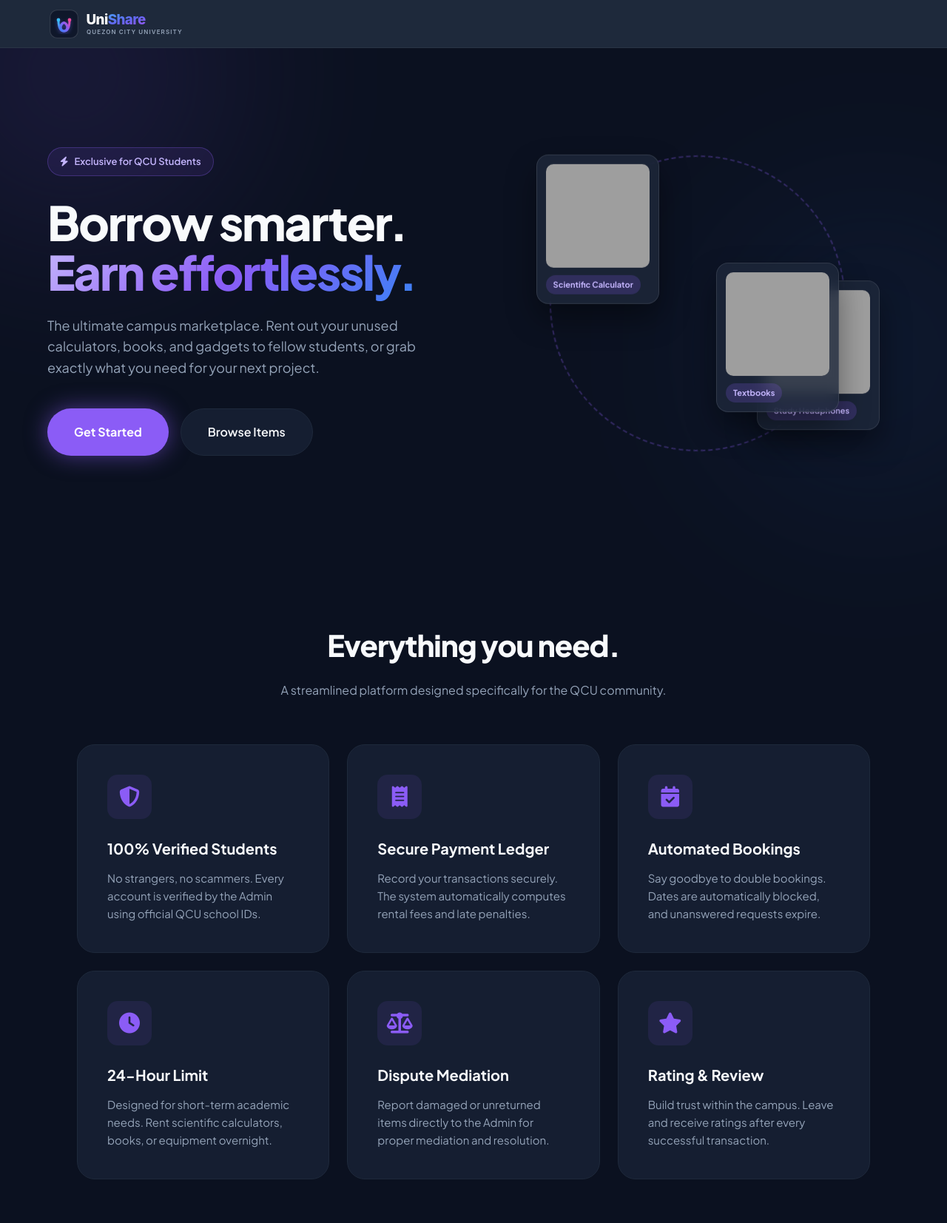
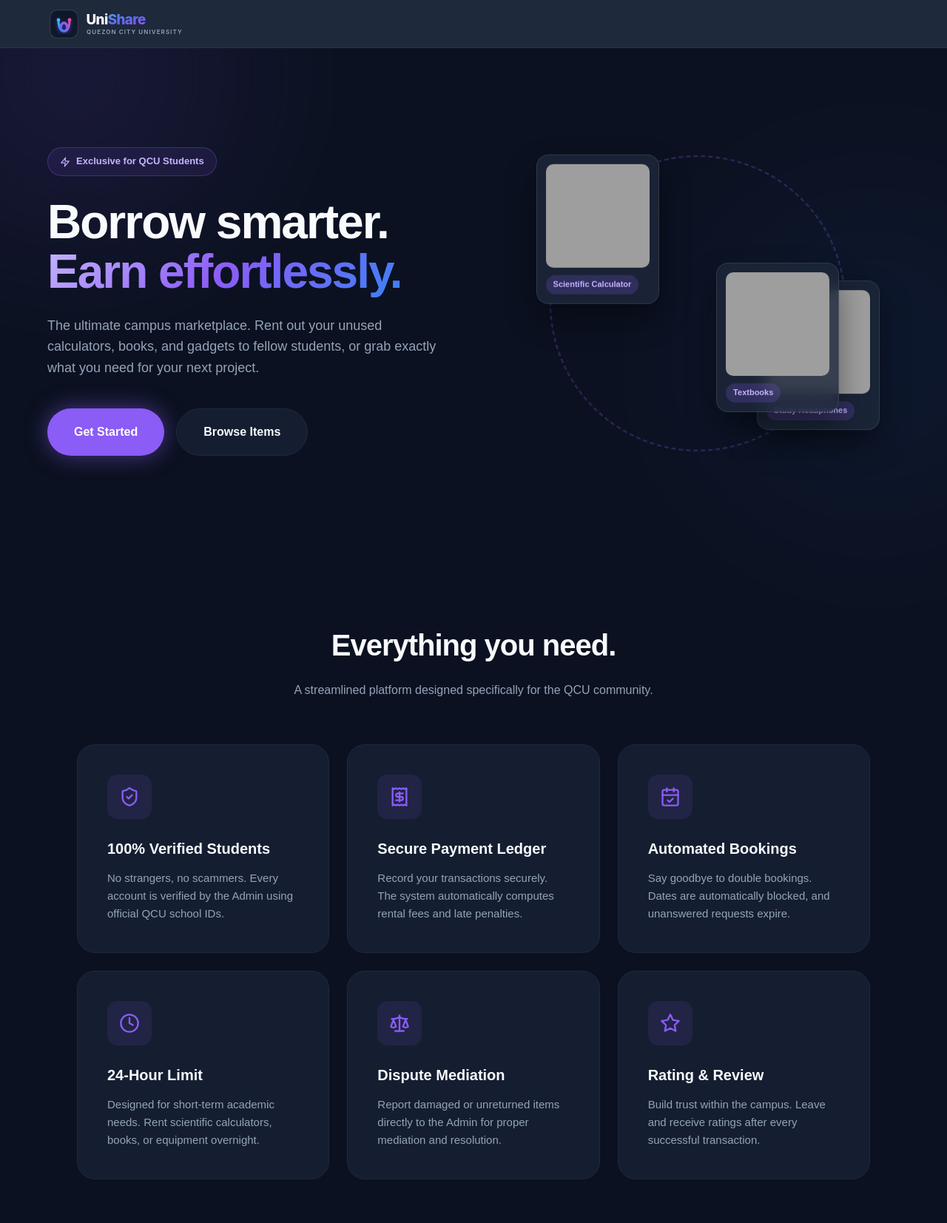
Before and after one commit to Ranyyahh/UniShare, an ASP.NET MVC app: page / in a window 1280 px wide; the page is wider, and only the part inside the window is pictured. Shown: the top 1653 px of that part at 74% size. Run offline with ASP.NET Core 8 and stand-ins for ASP.NET MVC 5, Linux system fonts and the light colour scheme; the project's own start-up code is not run, and a stand-in starts its controllers and pages; some libraries are stand-ins or nearby versions; grey boxes are pictures that could not be loaded.

Commit message:
Update(few fixes)

```diff
--- a/Content/css/glyphicons.css
+++ b/Content/css/glyphicons.css
@@ -1,13 +1,9 @@
-/* Glyphicons Halflings - font files live in ~/Content/fonts */
 @font-face {
     font-family: 'Glyphicons Halflings';
     src: url('../fonts/glyphicons-halflings-regular.eot');
-    src: url('../fonts/glyphicons-halflings-regular.eot?#iefix') format('embedded-opentype'),
-         url('../fonts/glyphicons-halflings-regular.woff2') format('woff2'),
+    src: url('../fonts/glyphicons-halflings-regular.woff2') format('woff2'),
          url('../fonts/glyphicons-halflings-regular.woff') format('woff'),
-         url('../fonts/glyphicons-halflings-regular.ttf') format('truetype'),
-         url('../fonts/glyphicons-halflings-regular.svg#glyphicons_halflingsregular') format('svg');
-}
+        ;}
 
 .glyphicon {
     position: relative;
--- a/Content/css/homepage.css
+++ b/Content/css/homepage.css
@@ -113,9 +113,11 @@ nav {
 }
 
 .hero h1 span {
+    --text-clip: text;
     background: linear-gradient(135deg, #c4b5fd, var(--primary), #3b82f6);
-    -webkit-background-clip: text;
-    -webkit-text-fill-color: transparent;
+    -webkit-background-clip: var(--text-clip);
+    background-clip: var(--text-clip);
+    color: transparent;
 }
 
 .hero p {
@@ -146,6 +148,10 @@ nav {
 .btn-large-primary:hover {
     background: #7c3aed;
     transform: scale(1.05);
+}
+
+.cta .btn-large-primary {
+    display: inline-flex;
 }
 
 .btn-large-secondary {
@@ -275,7 +281,7 @@ nav {
     box-shadow: 0 10px 30px rgba(139, 92, 246, 0.1);
 }
 
-.feature-card i {
+.feature-card .feature-icon {
     font-size: 28px;
     color: var(--primary);
     background: rgba(139, 92, 246, 0.1);
@@ -286,6 +292,25 @@ nav {
     justify-content: center;
     border-radius: 14px;
     margin-bottom: 24px;
+}
+
+.feature-icon svg {
+    width: 28px;
+    height: 28px;
+}
+
+.feature-icon svg,
+.pill-badge svg {
+    fill: none;
+    stroke: currentColor;
+    stroke-width: 2;
+    stroke-linecap: round;
+    stroke-linejoin: round;
+}
+
+.pill-badge svg {
+    width: 14px;
+    height: 14px;
 }
 
 .feature-card h3 {
--- /dev/null
+++ b/Views/Shared/_Layout.cshtml
@@ -0,0 +1,38 @@
+@{
+    string logo = Url.Content("~/Content/images/unishare-logo.svg");
+    string footerLogo = Url.Content("~/Content/images/unishare-logo-text.svg");
+}
+<!DOCTYPE html>
+<html lang="en">
+<head>
+    <meta charset="UTF-8">
+    <meta name="viewport" content="width=device-width, initial-scale=1.0">
+    <title>@ViewBag.Title</title>
+    <link rel="stylesheet" href="@Url.Content("~/Content/css/glyphicons.css")">
+    <link rel="stylesheet" href="@Url.Content("~/Content/css/homepage.css")">
+</head>
+<body>
+    <div class="glow glow-top-left"></div>
+    <div class="glow glow-right"></div>
+
+    <nav>
+        <div class="logo-container">
+            <img src="@logo" alt="UniShare Logo" class="logo-image">
+        </div>
+    </nav>
+
+    @RenderBody()
+
+
+    <footer>
+        <div class="logo-container">
+            <img src="@footerLogo" alt="UniShare Logo" class="logo-image">
+        </div>
+
+        <div class="footer-bottom">
+            &copy; 2026 UniShare &bull; Quezon City University.<br>All rights reserved.
+        </div>
+    </footer>
+
+</body>
+</html>
--- /dev/null
+++ b/Views/_ViewStart.cshtml
@@ -0,0 +1,3 @@
+@{
+    Layout = "~/Views/Shared/_Layout.cshtml";
+}
--- a/Views/homepage/Index.cshtml
+++ b/Views/homepage/Index.cshtml
@@ -1,41 +1,13 @@
 @{
-    Layout = null;
-    string logo = Url.Content("~/Content/images/unishare-logo.svg");
+    ViewBag.Title = "UniShare | Campus Marketplace";
 }
-<!DOCTYPE html>
-<html lang="en">
-<head>
-    <meta charset="UTF-8">
-    <meta name="viewport" content="width=device-width, initial-scale=1.0">
-    <title>UniShare | Campus Marketplace</title>
-    <!-- Google Fonts: Plus Jakarta Sans -->
-    <link rel="preconnect" href="https://fonts.googleapis.com">
-    <link rel="preconnect" href="https://fonts.gstatic.com" crossorigin>
-    <link href="https://fonts.googleapis.com/css2?family=Plus+Jakarta+Sans:wght@400;500;600;700;800&display=swap" rel="stylesheet">
-    <!-- FontAwesome -->
-    <link rel="stylesheet" href="https://cdnjs.cloudflare.com/ajax/libs/font-awesome/6.4.0/css/all.min.css">
-    <link rel="stylesheet" href="@Url.Content("~/Content/css/glyphicons.css")">
-    <link rel="stylesheet" href="@Url.Content("~/Content/css/homepage.css")">
-</head>
-<body>
-
-    <!-- Background Glows -->
-    <div class="glow glow-top-left"></div>
-    <div class="glow glow-right"></div>
-
-    <!-- NAVIGATION -->
-    <nav>
-        <div class="logo-container">
-            <img src="@logo" alt="UniShare Logo" class="logo-image">
-        </div>
-    </nav>
 
     <!-- HERO SECTION -->
     <section class="hero">
 
         <div class="hero-content">
             <div class="pill-badge">
-                <i class="fa-solid fa-bolt"></i> Exclusive for QCU Students
+                <svg viewBox="0 0 24 24" aria-hidden="true"><polygon points="13 2 3 14 12 14 11 22 21 10 12 10 13 2"/></svg> Exclusive for QCU Students
             </div>
 
             <h1>Borrow smarter.<br><span>Earn effortlessly.</span></h1>
@@ -79,37 +51,37 @@
         <div class="features-grid">
 
             <div class="feature-card">
-                <i class="fa-solid fa-shield-halved"></i>
+                <div class="feature-icon"><svg viewBox="0 0 24 24" aria-hidden="true"><path d="M20 13c0 5-3.5 7.5-7.66 8.95a1 1 0 0 1-.67-.01C7.5 20.5 4 18 4 13V6a1 1 0 0 1 1-1c2 0 4.5-1.2 6.24-2.72a1.17 1.17 0 0 1 1.52 0C14.51 3.81 17 5 19 5a1 1 0 0 1 1 1z"/><path d="m9 12 2 2 4-4"/></svg></div>
                 <h3>100% Verified Students</h3>
                 <p>No strangers, no scammers. Every account is verified by the Admin using official QCU school IDs.</p>
             </div>
 
             <div class="feature-card">
-                <i class="fa-solid fa-receipt"></i>
+                <div class="feature-icon"><svg viewBox="0 0 24 24" aria-hidden="true"><path d="M4 2v20l2-1 2 1 2-1 2 1 2-1 2 1 2-1 2 1V2l-2 1-2-1-2 1-2-1-2 1-2-1-2 1Z"/><path d="M16 8h-6a2 2 0 1 0 0 4h4a2 2 0 1 1 0 4H8"/><path d="M12 17.5v-11"/></svg></div>
                 <h3>Secure Payment Ledger</h3>
                 <p>Record your transactions securely. The system automatically computes rental fees and late penalties.</p>
             </div>
 
             <div class="feature-card">
-                <i class="fa-solid fa-calendar-check"></i>
+                <div class="feature-icon"><svg viewBox="0 0 24 24" aria-hidden="true"><path d="M8 2v4"/><path d="M16 2v4"/><rect width="18" height="18" x="3" y="4" rx="2"/><path d="M3 10h18"/><path d="m9 16 2 2 4-4"/></svg></div>
                 <h3>Automated Bookings</h3>
                 <p>Say goodbye to double bookings. Dates are automatically blocked, and unanswered requests expire.</p>
             </div>
 
             <div class="feature-card">
-                <i class="fa-solid fa-clock"></i>
+                <div class="feature-icon"><svg viewBox="0 0 24 24" aria-hidden="true"><circle cx="12" cy="12" r="10"/><polyline points="12 6 12 12 16 14"/></svg></div>
                 <h3>24-Hour Limit</h3>
                 <p>Designed for short-term academic needs. Rent scientific calculators, books, or equipment overnight.</p>
             </div>
 
             <div class="feature-card">
-                <i class="fa-solid fa-scale-balanced"></i>
+                <div class="feature-icon"><svg viewBox="0 0 24 24" aria-hidden="true"><path d="m16 16 3-8 3 8c-.87.65-1.92 1-3 1s-2.13-.35-3-1Z"/><path d="m2 16 3-8 3 8c-.87.65-1.92 1-3 1s-2.13-.35-3-1Z"/><path d="M7 21h10"/><path d="M12 3v18"/><path d="M3 7h2c2 0 5-1 7-2 2 1 5 2 7 2h2"/></svg></div>
                 <h3>Dispute Mediation</h3>
                 <p>Report damaged or unreturned items directly to the Admin for proper mediation and resolution.</p>
             </div>
 
             <div class="feature-card">
-                <i class="fa-solid fa-star"></i>
+                <div class="feature-icon"><svg viewBox="0 0 24 24" aria-hidden="true"><polygon points="12 2 15.09 8.26 22 9.27 17 14.14 18.18 21.02 12 17.77 5.82 21.02 7 14.14 2 9.27 8.91 8.26 12 2"/></svg></div>
                 <h3>Rating &amp; Review</h3>
                 <p>Build trust within the campus. Leave and receive ratings after every successful transaction.</p>
             </div>
@@ -168,31 +140,8 @@
         <div class="cta-box">
             <h2>Ready to join the movement?</h2>
             <p>Stop buying things you'll only use once. Start sharing, saving, and earning today.</p>
-            <a href="#" class="btn-large-primary" style="display: inline-flex;">
+            <a href="#" class="btn-large-primary">
                 Create Free Account
             </a>
         </div>
     </section>
-
-    <!-- FOOTER (1280 x 77) -->
-    <footer>
-        <div class="logo-container">
-            <img src="@logo" alt="UniShare Logo" class="logo-image">
-        </div>
-
-        <div class="footer-links">
-            <a href="#">Browse Items</a>
-            <a href="#">List an Item</a>
-            <a href="#">Help Center</a>
-            <a href="#">Report a Dispute</a>
-            <a href="#">Terms of Service</a>
-            <a href="#">Privacy Policy</a>
-        </div>
-
-        <div class="footer-bottom">
-            &copy; 2026 UniShare &bull; Quezon City University.<br>All rights reserved.
-        </div>
-    </footer>
-
-</body>
-</html>
```
Also changed, not shown: Content/fonts/glyphicons-halflings-regular.ttf (deleted), Content/images/unishare-logo-text.svg (added), Content/images/unishare-logo.svg, UniShare.csproj, 2 other files.
